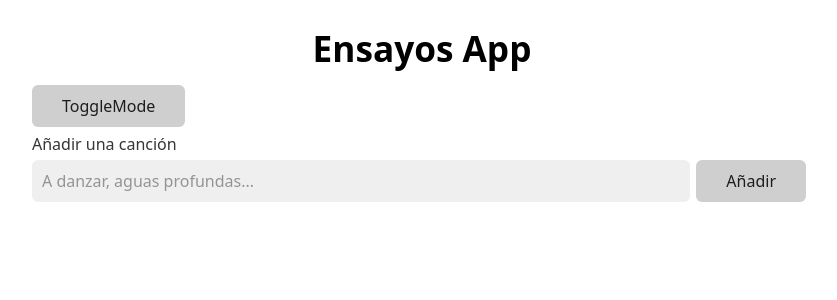
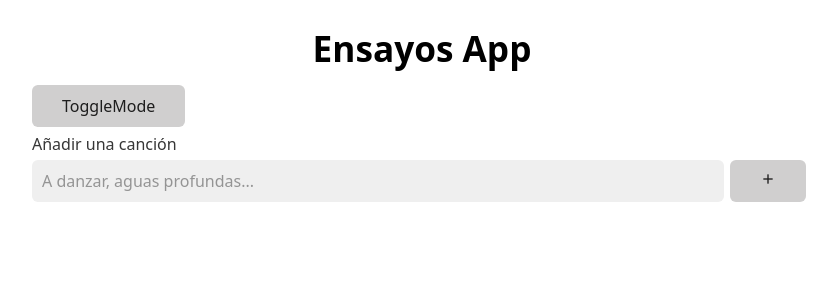
Before and after one commit to FranGonzalez-dev/songList, a React (Vite) app: page / in a window 1280 px wide. Shown: the top 300 px of the page, without its empty margins (218-1055 px from the left). Built offline with nearby package versions, Linux system fonts and the light colour scheme; the HTML template or start-up script is replaced by a standard one.

Commit message:
first commit

```diff
--- a/index.html
+++ b/index.html
@@ -5,6 +5,8 @@
     <link rel="icon" type="image/svg+xml" href="/vite.svg" />
     <meta name="viewport" content="width=device-width, initial-scale=1.0" />
 
+    <link rel="stylesheet" href="https://cdn.jsdelivr.net/npm/water.css@2/out/water.css">
+    <link href="https://cdn.jsdelivr.net/npm/remixicon@2.5.0/fonts/remixicon.css" rel="stylesheet">
     <title>Vite + React</title>
   </head>
   <body>
--- a/src/App.jsx
+++ b/src/App.jsx
@@ -1,8 +1,11 @@
 import { useThemes } from "./hooks"
 
 function App() {
-   const { toggleMode, isDarkMode } = useThemes();
-
+    const { toggleMode, isDarkMode } = useThemes();
+    const addSong = (e) => {
+        e.preventDefault();
+        alert('holi')
+    }
     return (
     <>
         <h1>Ensayos App</h1>
@@ -11,12 +14,14 @@ function App() {
             rel="stylesheet"
             href={`https://cdn.jsdelivr.net/npm/water.css@2/out/${ isDarkMode ? "dark" : "light"}.css`}
         />
-        <form className="form">
+        <form className="form" onSubmit={ addSong }>
             <div className="form--input">
                 <label htmlFor="input">Añadir una canción</label>
                 <input name="input" type="text" placeholder='A danzar, aguas profundas...'/>
             </div>
-            <button type="submit">Añadir</button>
+            <button type="submit" className="add">
+                <i class="ri-add-line"></i>
+            </button>
         </form>
     </>
     )
--- a/src/hooks/useThemes.js
+++ b/src/hooks/useThemes.js
@@ -15,6 +15,7 @@ export const useThemes = () => {
     const toggleMode = () => {
         const newMode = !isDarkMode ? 'dark' : 'light'
         setIsDarkMode( !isDarkMode );
+        localStorage.setItem('theme', newMode)
         document.body.classList.remove(isDarkMode ? "dark-theme" : "water-theme");
         document.body.classList.add(newMode === "dark" ? "dark-theme" : "water-theme");
     }
```
